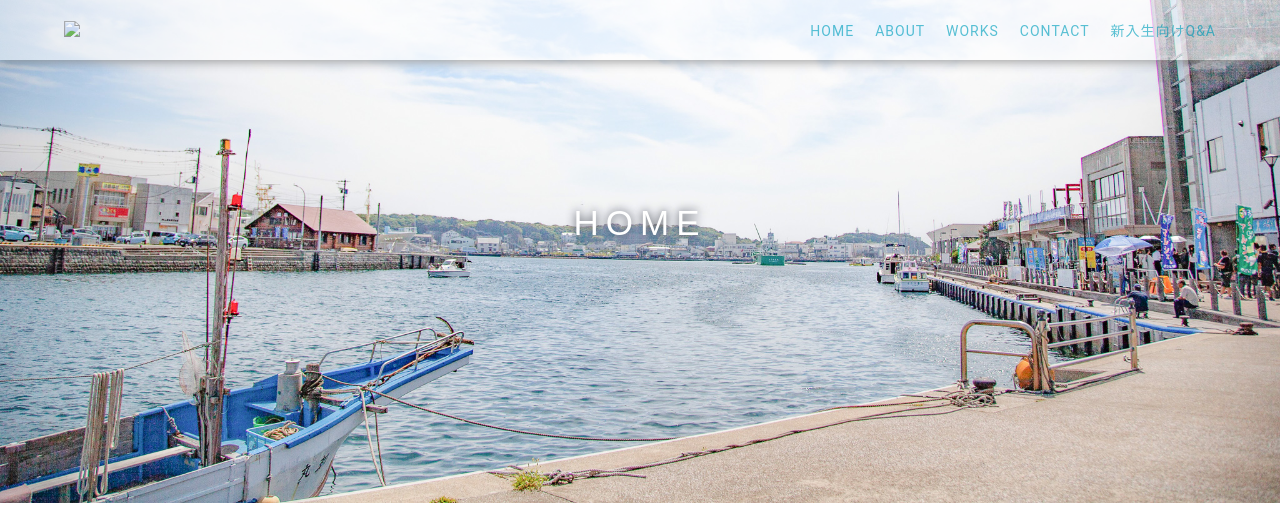
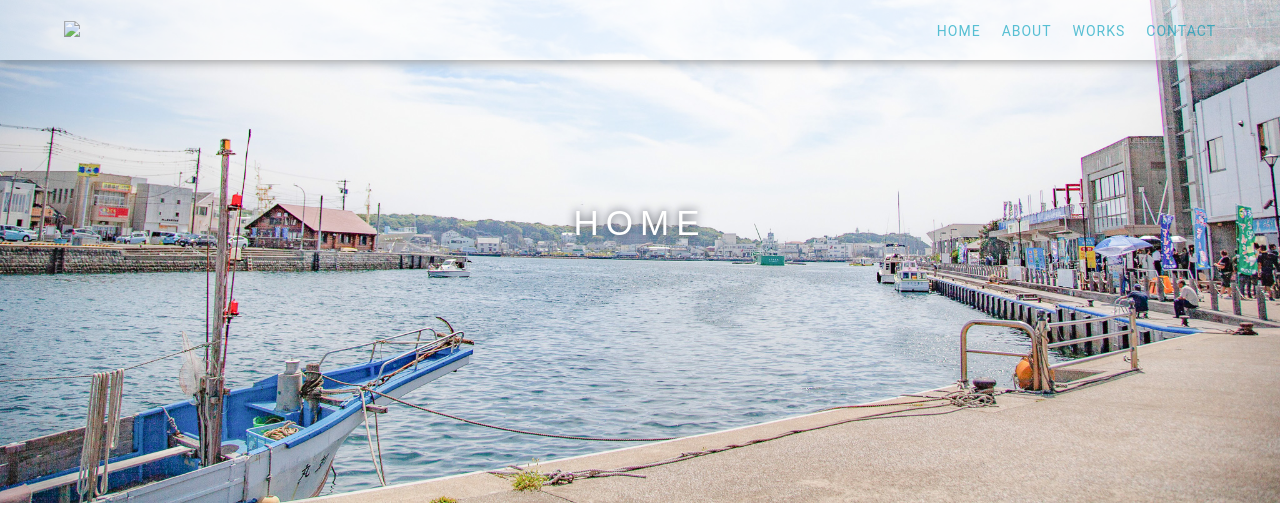
Before and after one commit to mihanken/renewal_2049, a WordPress theme: template index.php in a window 1280 px wide. Shown: the top 511 px of the page. Run offline with PHP 8.4 and a stand-in for WordPress, Linux system fonts and the light colour scheme; the site name, menu and one post (Sample post) are stand-ins, and other content is empty; some libraries are stand-ins or nearby versions.

Commit message:
headerのQ&Aナビゲーションをコメントアウトした

```diff
--- a/header.php
+++ b/header.php
@@ -47,11 +47,12 @@
                     CONTACT
                   </a>
                 </li>
-                <li class="header__nav--item">
+                <!--以下ページは新歓期間のみの限定公開です-->
+                <!-- <li class="header__nav--item">
                   <a class="header--link_pc" href="https://mihanken.com/qanda">
                     新入生向けQ&A
                   </a>
-                </li>
+                </li> -->
               </ul>
             </div>
           </div>
```
